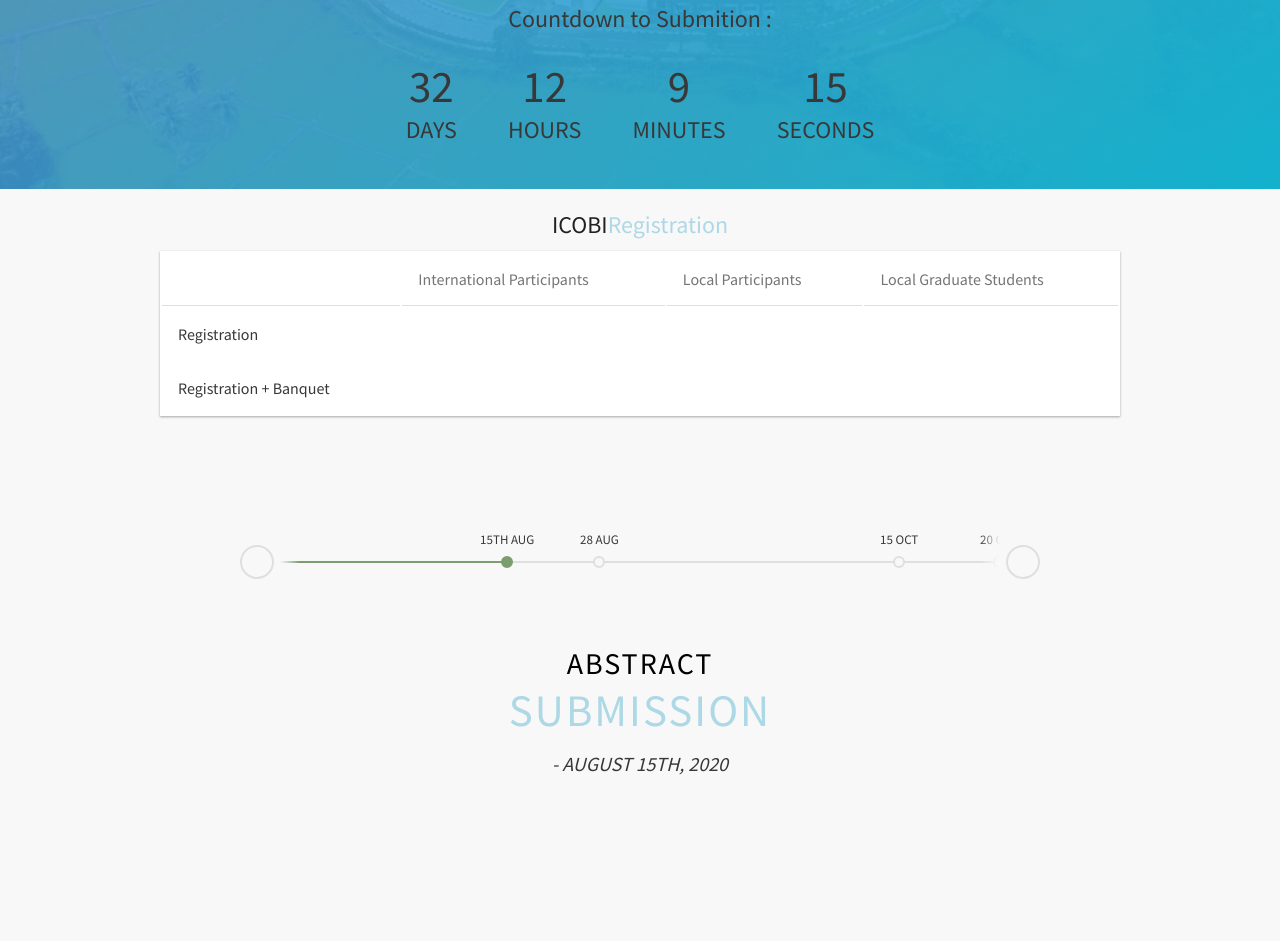
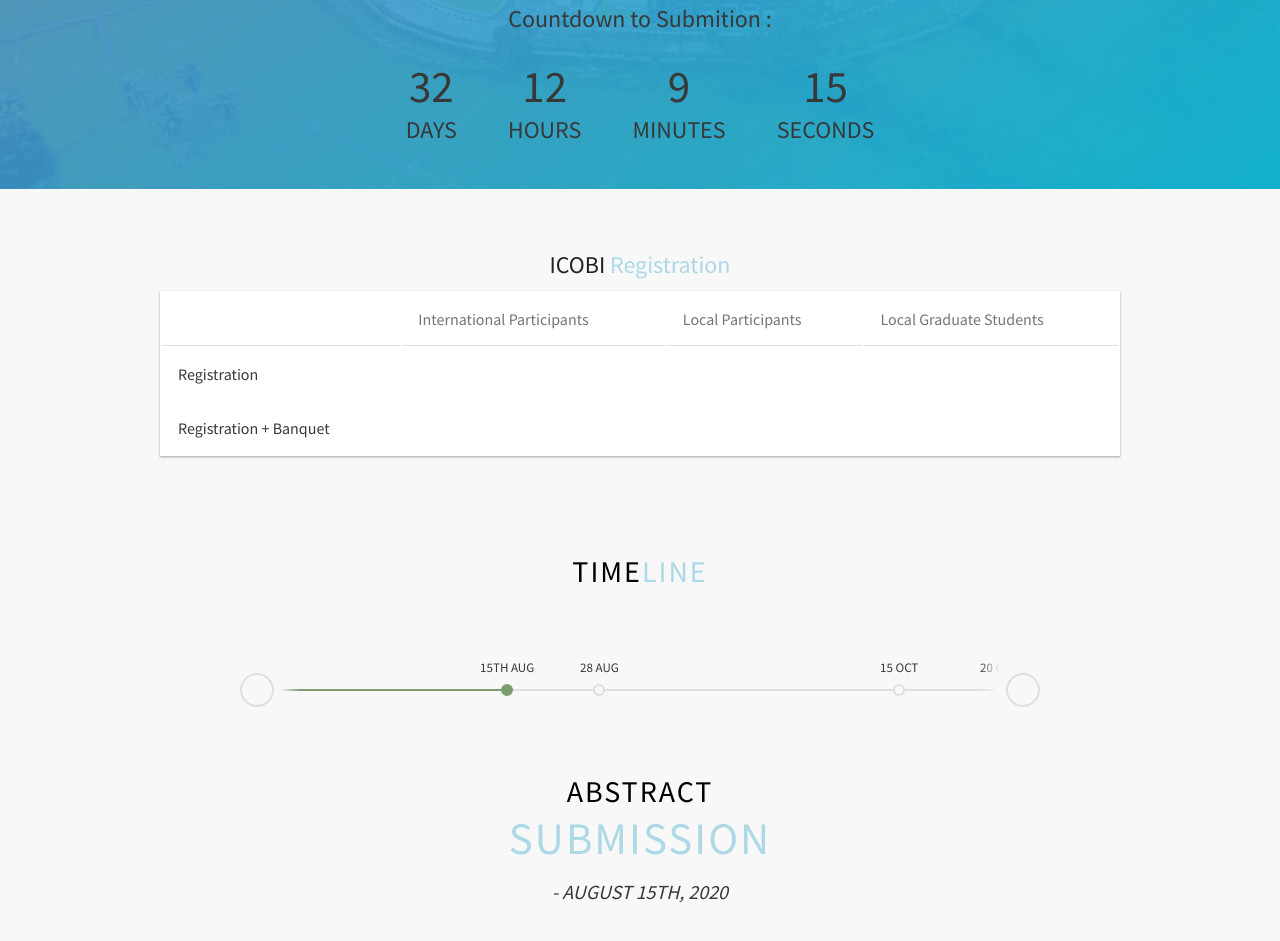
Before and after one commit to HirushaR/ICOBI-2020, a website: page dist/index.html in a window 1280 px wide. Shown: the part 2197-3138 px from the top of the page. Drawn offline with nearby package versions, Linux system fonts and the light colour scheme.

Commit message:
set time line

```diff
--- a/dist/index.html
+++ b/dist/index.html
@@ -89,11 +89,11 @@
 </section>
 
 <section id="price">
-    <div class="price">
+    <div class="price" style="padding-top: 40px">
         <div id="demo">
             <h1></h1>
 
-            <h1 class="section-title">ICOBI<span>Registration</span></h1>
+            <h1 class="section-title">ICOBI <span>Registration</span></h1>
             <!-- Responsive table starts here -->
             <!-- For correct display on small screens you must add 'data-title' to each 'td' in your table -->
             <div class="table-responsive-vertical shadow-z-1">
@@ -128,7 +128,9 @@
 </section>
 <!-- follow me template -->
 <section class="cd-horizontal-timeline">
+    <h1 class="section-title" style="padding-bottom: 40px"> Time<span>Line</span></h1>
     <div class="timeline">
+
         <div class="events-wrapper">
             <div class="events">
                 <ol>
```
